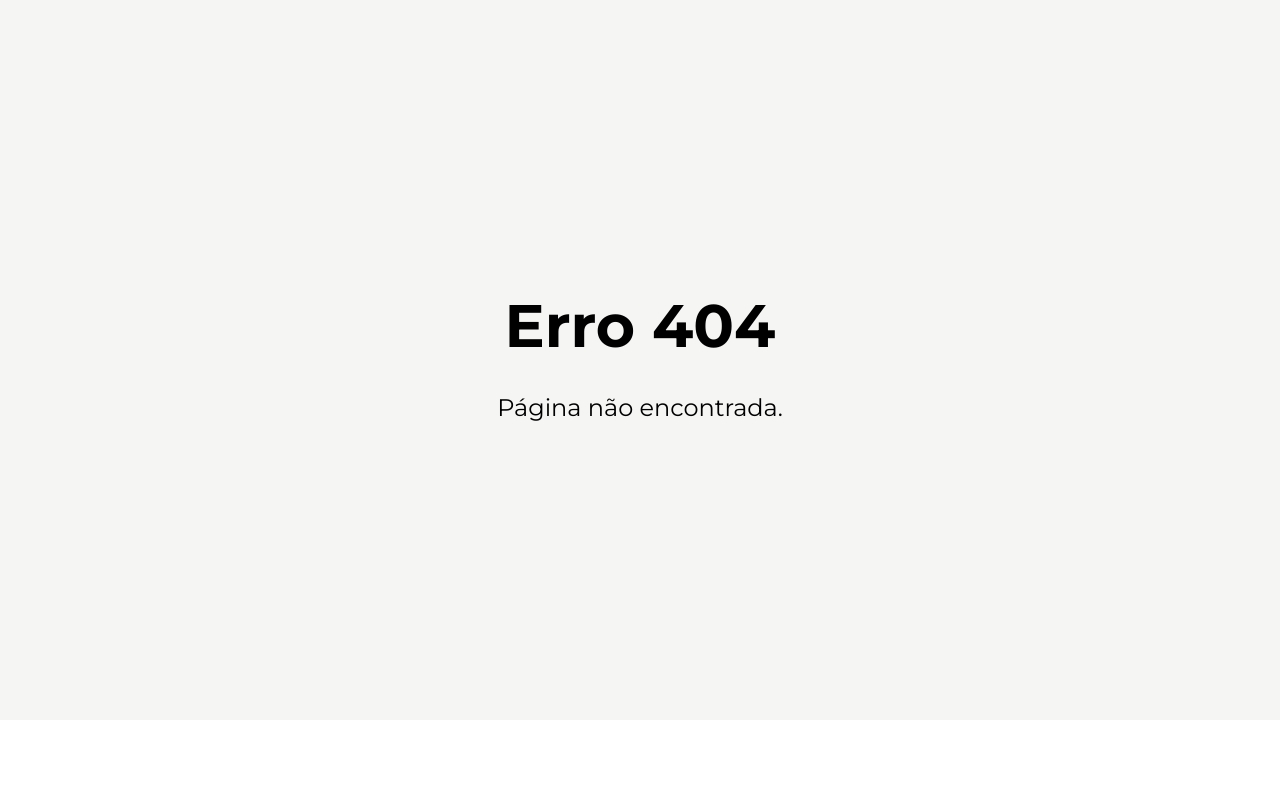
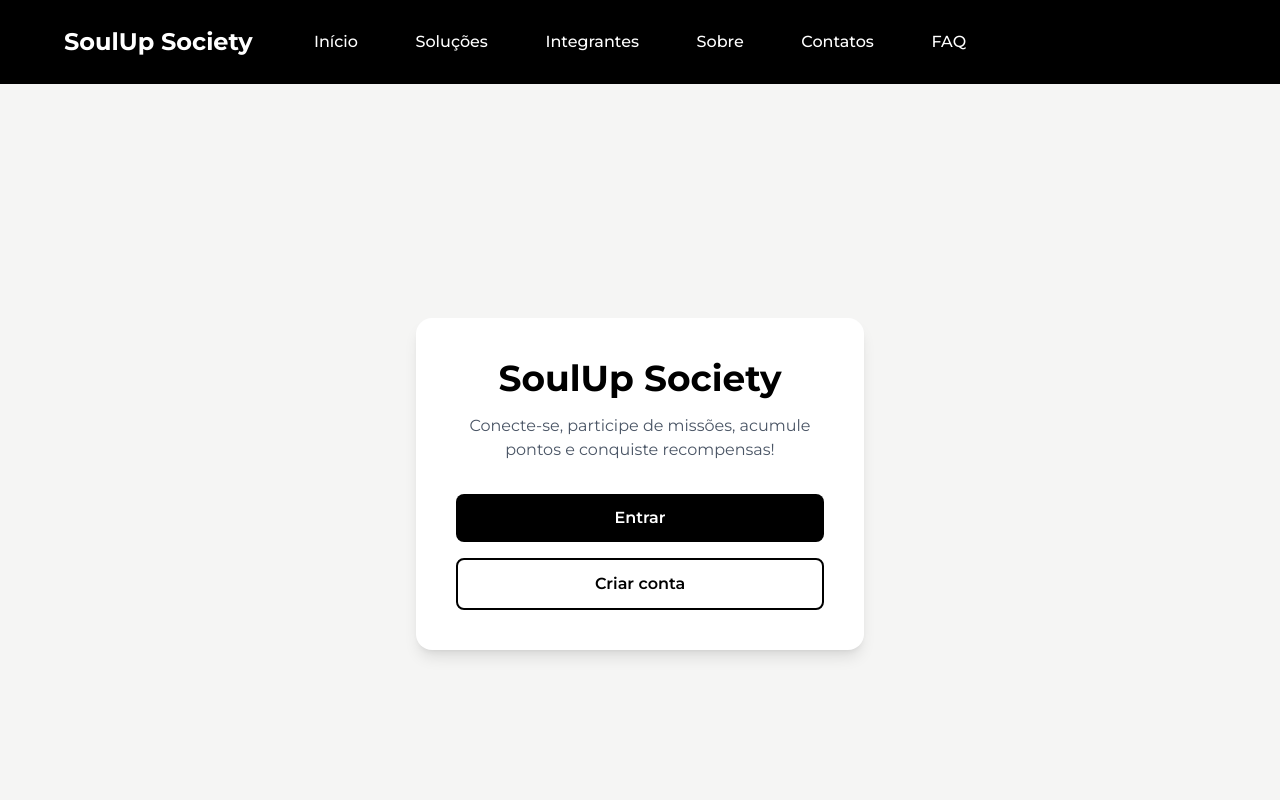
Before and after one commit to SoulUp-Society-Trabalhos/1--Challenge-2--semestre, a React (Vite) app in the folder soulup-society/: page /app in a window 1280 px wide. Before the commit this address had no page. Shown: the top 800 px of the page. Built offline with nearby package versions, Linux system fonts and the light colour scheme.

Commit message:
feat: fazendo pagina de login

```diff
--- /dev/null
+++ b/soulup-society/src/routes/App/AuthPage/index.tsx
@@ -0,0 +1,36 @@
+import { Link } from "react-router";
+
+export default function AuthPage() {
+  return (
+    <main className="flex min-h-screen items-center justify-center bg-stone-100 px-5">
+      <section className="w-full max-w-md rounded-2xl bg-white p-10 text-center shadow-lg">
+
+        <h1 className="mb-4 text-4xl font-bold text-black">
+          SoulUp Society
+        </h1>
+
+        <p className="mb-8 text-gray-600">
+          Conecte-se, participe de missões, acumule pontos
+          e conquiste recompensas!
+        </p>
+
+        <div className="flex flex-col gap-4">
+          <Link
+            to="/app/login"
+            className="rounded-lg bg-black px-6 py-3 font-semibold text-white transition hover:bg-gray-800"
+          >
+            Entrar
+          </Link>
+
+          <Link
+            to="/app/cadastro"
+            className="rounded-lg border-2 border-black px-6 py-3 font-semibold text-black transition hover:bg-gray-100"
+          >
+            Criar conta
+          </Link>
+        </div>
+
+      </section>
+    </main>
+  );
+}
--- /dev/null
+++ b/soulup-society/src/routes/App/Cadastro/index.tsx
@@ -0,0 +1,7 @@
+export default function Cadastro(){
+    return(
+        <main>
+
+        </main>
+    );
+}
--- /dev/null
+++ b/soulup-society/src/routes/App/Login/index.tsx
@@ -0,0 +1,7 @@
+export default function Login(){
+    return(
+        <main>
+
+        </main>
+    );
+}
```
Also changed, not shown: soulup-society/src/main.tsx (+37 -25 lines).
